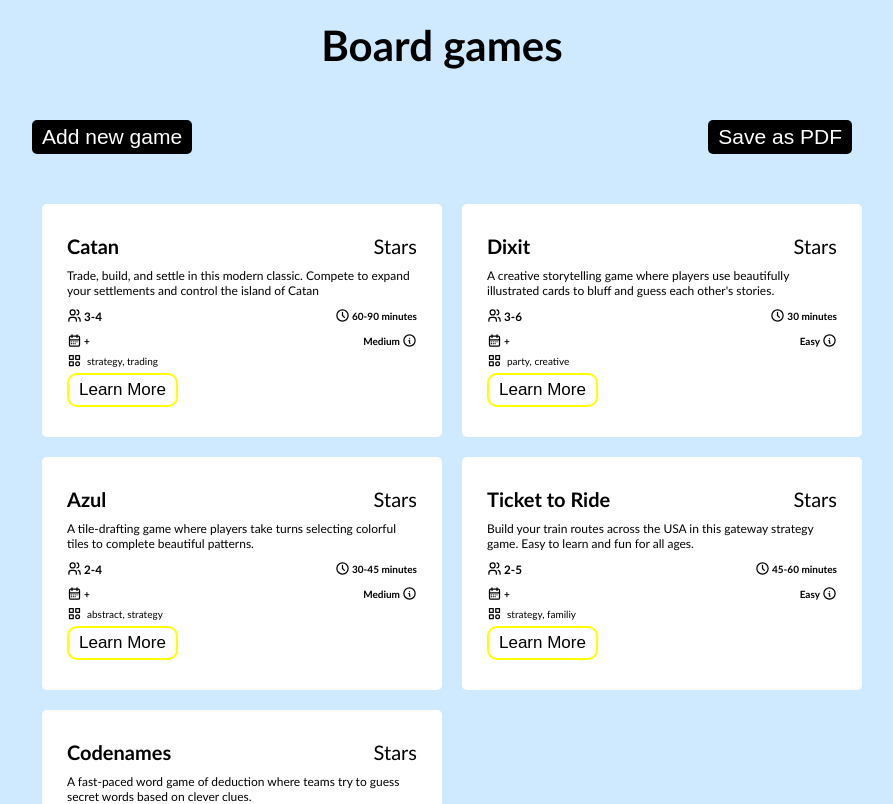
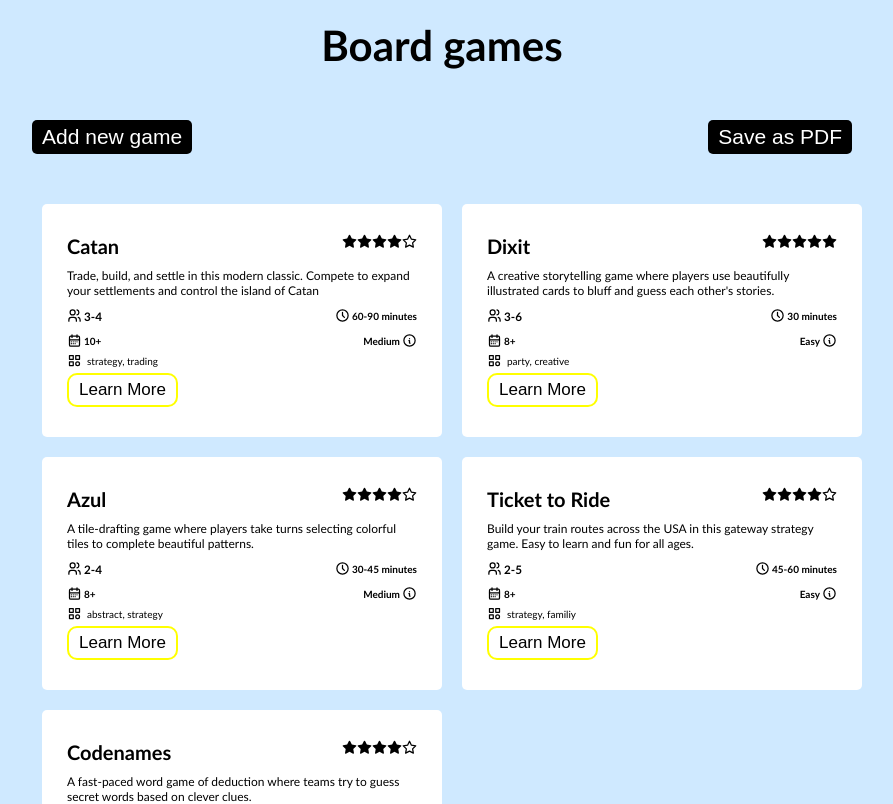
Before and after one commit to bernardkrehula/React-board-games, a React (Vite) app in the folder my-app/: page / in a window 1280 px wide. Shown: the top 804 px of the page, without its empty margins (198-1091 px from the left). Built offline with nearby package versions, Linux system fonts and the light colour scheme.

Commit message:
Display rating by stars

```diff
--- a/my-app/src/App.css
+++ b/my-app/src/App.css
@@ -44,9 +44,11 @@
     width: 50%;
 }
 .stars {
-    text-align: end;
-    font-size: 2rem;
-    width: 50%;
+    float: right;
+}
+.stars svg {
+    width: 15px;
+    height: 15px;
 }
 .game p {
     font-size: 1.2rem;
--- a/my-app/src/App.jsx
+++ b/my-app/src/App.jsx
@@ -7,12 +7,16 @@
 function App() {
   const [ getGames, setGames ] = useState(games);
 
+  const addNewGame = () => {
+    setGames(prev => [...prev, ])
+  }
+
   return (
     <>
       <div className='main'>
         <h1 className='title'>Board games</h1>
         <div className='btns'>
-          <Btn variation='new-game'>Add new game</Btn>
+          <Btn variation='new-game' onClick={() => {addNewGame()}}>Add new game</Btn>
           <Btn variation='save-pdf'>Save as PDF</Btn>
         </div>
         <ul className='games'>
--- a/my-app/src/Game.jsx
+++ b/my-app/src/Game.jsx
@@ -1,31 +1,55 @@
+import { useState } from "react";
 import Btn from "./Btn";
 import './Btn.css'
 
 const SingleGame = ({game}) => {
-    const { id, name, info, rating, players, allowedPlayersAge, duration, difficulty, type } = game;
+    const { id, name, info, rating, players, allowedPlayerAge, duration, difficulty, type } = game;
+
+
+    const DisplayRating = ({rating}) => {
+        const stars = [];
+        for(let i = 0; i < parseInt(rating); i++){
+          stars.push(<svg  key={i+1} xmlns="http://www.w3.org/2000/svg"  width="24"  height="24"  viewBox="0 0 24 24"  fill="currentColor"  className="icon icon-tabler icons-tabler-filled icon-tabler-star"><path stroke="none" d="M0 0h24v24H0z" fill="none"/><path d="M8.243 7.34l-6.38 .925l-.113 .023a1 1 0 0 0 -.44 1.684l4.622 4.499l-1.09 6.355l-.013 .11a1 1 0 0 0 1.464 .944l5.706 -3l5.693 3l.1 .046a1 1 0 0 0 1.352 -1.1l-1.091 -6.355l4.624 -4.5l.078 -.085a1 1 0 0 0 -.633 -1.62l-6.38 -.926l-2.852 -5.78a1 1 0 0 0 -1.794 0l-2.853 5.78z" /></svg>)
+        }
+        if(stars.length < 5){
+            for(let i = 0; i < (5 - stars.length); i++){
+                stars.push(<svg  key={i} xmlns="http://www.w3.org/2000/svg"  width="24"  height="24"  viewBox="0 0 24 24"  fill="none"  stroke="currentColor"  strokeWidth="2"  strokeLinecap="round"  strokeLinejoin="round"  className="icon icon-tabler icons-tabler-outline icon-tabler-star"><path stroke="none" d="M0 0h24v24H0z" fill="none"/><path d="M12 17.75l-6.172 3.245l1.179 -6.873l-5 -4.867l6.9 -1l3.086 -6.253l3.086 6.253l6.9 1l-5 4.867l1.179 6.873z" /></svg>)
+            }
+        }
+          return(
+            <>
+                {stars}
+             </>
+            )
+    }
+
+    //<svg  xmlns="http://www.w3.org/2000/svg"  width="24"  height="24"  viewBox="0 0 24 24"  fill="currentColor"  class="icon icon-tabler icons-tabler-filled icon-tabler-star"><path stroke="none" d="M0 0h24v24H0z" fill="none"/><path d="M8.243 7.34l-6.38 .925l-.113 .023a1 1 0 0 0 -.44 1.684l4.622 4.499l-1.09 6.355l-.013 .11a1 1 0 0 0 1.464 .944l5.706 -3l5.693 3l.1 .046a1 1 0 0 0 1.352 -1.1l-1.091 -6.355l4.624 -4.5l.078 -.085a1 1 0 0 0 -.633 -1.62l-6.38 -.926l-2.852 -5.78a1 1 0 0 0 -1.794 0l-2.853 5.78z" /></svg>
+    //<svg  xmlns="http://www.w3.org/2000/svg"  width="24"  height="24"  viewBox="0 0 24 24"  fill="none"  stroke="currentColor"  stroke-width="2"  stroke-linecap="round"  stroke-linejoin="round"  class="icon icon-tabler icons-tabler-outline icon-tabler-star"><path stroke="none" d="M0 0h24v24H0z" fill="none"/><path d="M12 17.75l-6.172 3.245l1.179 -6.873l-5 -4.867l6.9 -1l3.086 -6.253l3.086 6.253l6.9 1l-5 4.867l1.179 6.873z" /></svg>
 
     return(
         <>
           <li className='game' key={id}>
             <h2>{name}</h2>
-            <span className='stars'>Stars</span>
+            <div className="stars">
+                <DisplayRating rating={rating}/>
+            </div>
             <p>{info}</p>
             <div className='allowed-players-duration'>
-              <svg xmlns="http://www.w3.org/2000/svg"  width="24"  height="24"  viewBox="0 0 24 24"  fill="none"  stroke="currentColor"  stroke-width="2"  stroke-linecap="round"  stroke-linejoin="round"  class="icon icon-tabler icons-tabler-outline icon-tabler-users"><path stroke="none" d="M0 0h24v24H0z" fill="none"/><path d="M9 7m-4 0a4 4 0 1 0 8 0a4 4 0 1 0 -8 0" /><path d="M3 21v-2a4 4 0 0 1 4 -4h4a4 4 0 0 1 4 4v2" /><path d="M16 3.13a4 4 0 0 1 0 7.75" /><path d="M21 21v-2a4 4 0 0 0 -3 -3.85" /></svg>
+              <svg xmlns="http://www.w3.org/2000/svg"  width="24"  height="24"  viewBox="0 0 24 24"  fill="none"  stroke="currentColor"  strokeWidth="2"  strokeLinecap="round"  strokeLinejoin="round"  className="icon icon-tabler icons-tabler-outline icon-tabler-users"><path stroke="none" d="M0 0h24v24H0z" fill="none"/><path d="M9 7m-4 0a4 4 0 1 0 8 0a4 4 0 1 0 -8 0" /><path d="M3 21v-2a4 4 0 0 1 4 -4h4a4 4 0 0 1 4 4v2" /><path d="M16 3.13a4 4 0 0 1 0 7.75" /><path d="M21 21v-2a4 4 0 0 0 -3 -3.85" /></svg>
               <h3>{players}</h3>
               <div className='time'>
-                  <svg  xmlns="http://www.w3.org/2000/svg"  width="24"  height="24"  viewBox="0 0 24 24"  fill="none"  stroke="currentColor"  stroke-width="2"  stroke-linecap="round"  stroke-linejoin="round"  class="icon icon-tabler icons-tabler-outline icon-tabler-clock"><path stroke="none" d="M0 0h24v24H0z" fill="none"/><path d="M3 12a9 9 0 1 0 18 0a9 9 0 0 0 -18 0" /><path d="M12 7v5l3 3" /></svg>
+                  <svg  xmlns="http://www.w3.org/2000/svg"  width="24"  height="24"  viewBox="0 0 24 24"  fill="none"  stroke="currentColor"  strokeWidth="2"  strokeLinecap="round"  strokeLinejoin="round"  className="icon icon-tabler icons-tabler-outline icon-tabler-clock"><path stroke="none" d="M0 0h24v24H0z" fill="none"/><path d="M3 12a9 9 0 1 0 18 0a9 9 0 0 0 -18 0" /><path d="M12 7v5l3 3" /></svg>
                   <h4>{duration} minutes</h4>
               </div>
             </div>
             <div className='age-difficulty-level'>
-                <svg  xmlns="http://www.w3.org/2000/svg"  width="24"  height="24"  viewBox="0 0 24 24"  fill="none"  stroke="currentColor"  stroke-width="2"  stroke-linecap="round"  stroke-linejoin="round"  class="icon icon-tabler icons-tabler-outline icon-tabler-calendar-week"><path stroke="none" d="M0 0h24v24H0z" fill="none"/><path d="M4 7a2 2 0 0 1 2 -2h12a2 2 0 0 1 2 2v12a2 2 0 0 1 -2 2h-12a2 2 0 0 1 -2 -2v-12z" /><path d="M16 3v4" /><path d="M8 3v4" /><path d="M4 11h16" /><path d="M7 14h.013" /><path d="M10.01 14h.005" /><path d="M13.01 14h.005" /><path d="M16.015 14h.005" /><path d="M13.015 17h.005" /><path d="M7.01 17h.005" /><path d="M10.01 17h.005" /></svg>
-                <h5>{allowedPlayersAge}+</h5>
+                <svg  xmlns="http://www.w3.org/2000/svg"  width="24"  height="24"  viewBox="0 0 24 24"  fill="none"  stroke="currentColor"  strokeWidth="2"  strokeLinecap="round"  strokeLinejoin="round"  className="icon icon-tabler icons-tabler-outline icon-tabler-calendar-week"><path stroke="none" d="M0 0h24v24H0z" fill="none"/><path d="M4 7a2 2 0 0 1 2 -2h12a2 2 0 0 1 2 2v12a2 2 0 0 1 -2 2h-12a2 2 0 0 1 -2 -2v-12z" /><path d="M16 3v4" /><path d="M8 3v4" /><path d="M4 11h16" /><path d="M7 14h.013" /><path d="M10.01 14h.005" /><path d="M13.01 14h.005" /><path d="M16.015 14h.005" /><path d="M13.015 17h.005" /><path d="M7.01 17h.005" /><path d="M10.01 17h.005" /></svg>
+                <h5>{allowedPlayerAge}+</h5>
                 <h6>{difficulty}</h6>
-                <svg  xmlns="http://www.w3.org/2000/svg"  width="24"  height="24"  viewBox="0 0 24 24"  fill="none"  stroke="currentColor"  stroke-width="2"  stroke-linecap="round"  stroke-linejoin="round"  class="icon icon-tabler icons-tabler-outline icon-tabler-info-circle"><path stroke="none" d="M0 0h24v24H0z" fill="none"/><path d="M3 12a9 9 0 1 0 18 0a9 9 0 0 0 -18 0" /><path d="M12 9h.01" /><path d="M11 12h1v4h1" /></svg>
+                <svg  xmlns="http://www.w3.org/2000/svg"  width="24"  height="24"  viewBox="0 0 24 24"  fill="none"  stroke="currentColor"  strokeWidth="2"  strokeLinecap="round"  strokeLinejoin="round"  className="icon icon-tabler icons-tabler-outline icon-tabler-info-circle"><path stroke="none" d="M0 0h24v24H0z" fill="none"/><path d="M3 12a9 9 0 1 0 18 0a9 9 0 0 0 -18 0" /><path d="M12 9h.01" /><path d="M11 12h1v4h1" /></svg>
             </div>
             <div className='category'>
-              <svg  xmlns="http://www.w3.org/2000/svg"  width="24"  height="24"  viewBox="0 0 24 24"  fill="none"  stroke="currentColor"  stroke-width="2"  stroke-linecap="round"  stroke-linejoin="round"  class="icon icon-tabler icons-tabler-outline icon-tabler-category"><path stroke="none" d="M0 0h24v24H0z" fill="none"/><path d="M4 4h6v6h-6z" /><path d="M14 4h6v6h-6z" /><path d="M4 14h6v6h-6z" /><path d="M17 17m-3 0a3 3 0 1 0 6 0a3 3 0 1 0 -6 0" /></svg>
+              <svg  xmlns="http://www.w3.org/2000/svg"  width="24"  height="24"  viewBox="0 0 24 24"  fill="none"  stroke="currentColor"  strokeWidth="2"  strokeLinecap="round"  strokeLinejoin="round"  className="icon icon-tabler icons-tabler-outline icon-tabler-category"><path stroke="none" d="M0 0h24v24H0z" fill="none"/><path d="M4 4h6v6h-6z" /><path d="M14 4h6v6h-6z" /><path d="M4 14h6v6h-6z" /><path d="M17 17m-3 0a3 3 0 1 0 6 0a3 3 0 1 0 -6 0" /></svg>
               <span >{type}</span>
             </div>
             <Btn variation='learn-more'>Learn More</Btn>
--- a/my-app/src/games.js
+++ b/my-app/src/games.js
@@ -3,7 +3,7 @@
         id: '1',
         name: 'Catan',
         info: 'Trade, build, and settle in this modern classic. Compete to expand your settlements and control the island of Catan',
-        ratting: '4',
+        rating: '4',
         players: '3-4',
         allowedPlayerAge: '10',
         duration: '60-90',
@@ -14,7 +14,7 @@
         id: '2',
         name: 'Dixit',
         info: "A creative storytelling game where players use beautifully illustrated cards to bluff and guess each other's stories.",
-        ratting: '5',
+        rating: '5',
         players: '3-6',
         allowedPlayerAge: '8',
         duration: '30',
@@ -25,7 +25,7 @@
         id: '3',
         name: 'Azul',
         info: "A tile-drafting game where players take turns selecting colorful tiles to complete beautiful patterns.",
-        ratting: '4',
+        rating: '4',
         players: '2-4',
         allowedPlayerAge: '8',
         duration: '30-45',
@@ -36,9 +36,9 @@
         id: '4',
         name: 'Ticket to Ride',
         info: 'Build your train routes across the USA in this gateway strategy game. Easy to learn and fun for all ages.',
-        ratting: '4',
+        rating: '4',
         players: '2-5',
-        allowedPlayerAge: '8+',
+        allowedPlayerAge: '8',
         duration: '45-60',
         difficulty: 'easy',
         type: 'strategy, familiy'
@@ -47,7 +47,7 @@
         id: '5',
         name: 'Codenames',
         info: 'A fast-paced word game of deduction where teams try to guess secret words based on clever clues.',
-        ratting: '4',
+        rating: '4',
         players: '4-8+',
         allowedPlayerAge: '10',
         duration: '15-30',
```
Also changed, not shown: my-app/src/NewGame.jsx (added, +15 -0 lines), my-app/src/NewGame.css (added).
